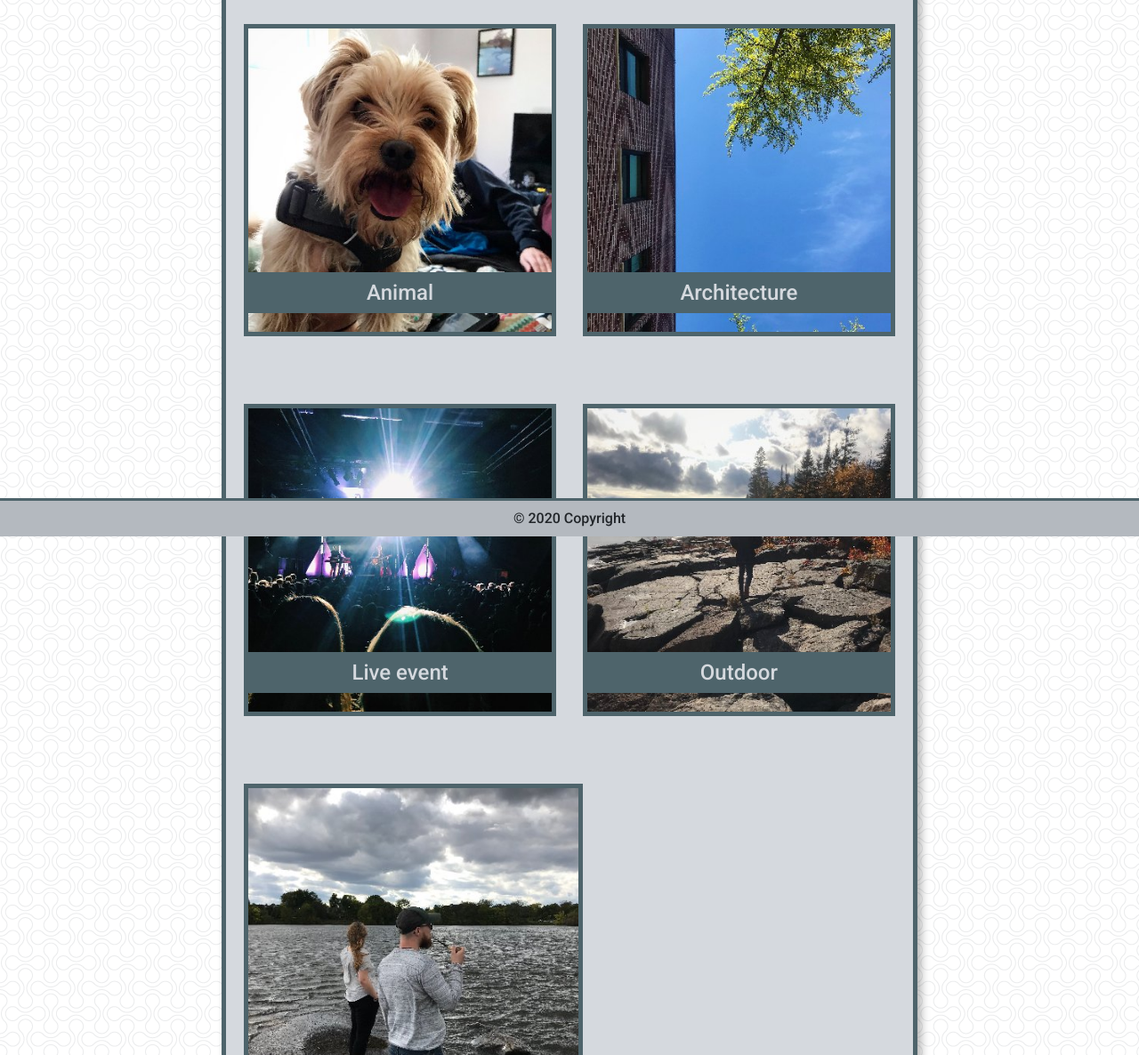
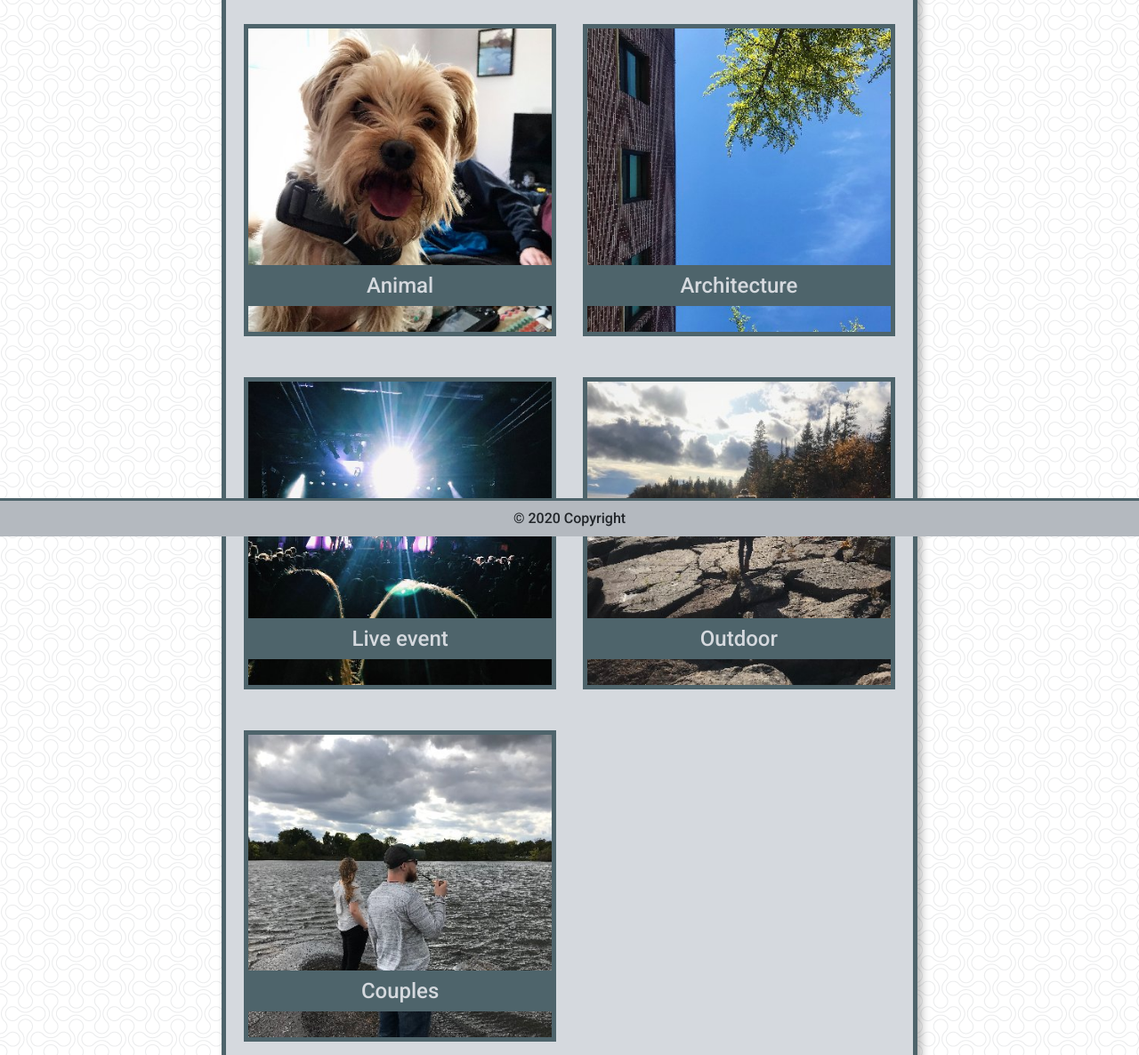
Before and after one commit to theisen92/02-Week-Homework, a plain HTML site: page portfolio.html in a window 1280 px wide. Shown: the part 197-1383 px from the top of the page at 89% size. Drawn offline with nearby package versions, Linux system fonts and the light colour scheme.

Commit message:
debugging the formatting

```diff
--- a/portfolio.html
+++ b/portfolio.html
@@ -51,14 +51,14 @@
                 Portfolio
             </div>
         </div>
-        <div class="row">
-            <div class="col-sm box">
+        <div class="row space-top-port">
+            <div class="col-md">
                 <img class="portImage" src="./images/animal.jpg" alt="Picture of a small dog">
                 <div class="banner">
                     Animal
                 </div>
             </div>
-            <div class="col-sm box">
+            <div class="col-md">
                 <img class="portImage" src="./images/arch.jpg" alt="Picture of building and tree">
                 <div class="banner">
                     Architecture
@@ -66,13 +66,13 @@
             </div>
         </div>
         <div class="row">
-            <div class="col-sm box">
+            <div class="col-md">
                 <img class="portImage" src="./images/live-event.jpg" alt="Picture of a crowd at a live concert">
                 <div class="banner">
                     Live event
                 </div>
             </div>
-            <div class="col-sm box">
+            <div class="col-md">
                 <img class="portImage" src="./images/outdoor.jpg" alt="Picture of guy walking next to a lake">
                 <div class="banner">
                     Outdoor
@@ -80,8 +80,8 @@
             </div>
         </div>
         </div>
-        <div class="row space-bottom">
-            <div class="col-sm-6 box">
+        <div class="row">
+            <div class="col-md-6">
                 <img class="portImage" src="./images/couple.jpg" alt="Picture of a couple standing near a lake on a sand bank">
                 <div class="banner">
                     Couples
--- a/style.css
+++ b/style.css
@@ -3,6 +3,7 @@
 body {
   background-image: url(./images/double-bubble-outline.png);
   background-repeat: repeat;
+  width: 100%;
 }
 
 /* Styling for the Nav bar */
@@ -72,7 +73,7 @@ a:hover {
 
 /* Styling for the About Section */
 
-.space-top {
+.space-top-about {
   margin-top: 16px;
 }
 
@@ -102,15 +103,11 @@ p {
 
 /* Styling for the Portfolio Section */
 
-.box {
-  position: relative;
-  float: left;
-  padding: 0px;
-  margin: 0px 15px;
+.space-top-port {
+  margin-top: 30px;
 }
 
 .portImage {
-  margin-top: 30px;
   width: 100%;
   height: auto;
   border: 5px solid rgb(78, 100, 107);
@@ -118,7 +115,7 @@ p {
 
 .banner {
   position: relative;
-  bottom: 9vh;
+  bottom: 80px;
   width: 100%;
   background-color: rgba(78, 100, 107, 1);
   color: rgb(213, 217, 222);
@@ -127,10 +124,6 @@ p {
   font-family: "Roboto", sans-serif;
   font-weight: 500;
   padding: 5px 0px;
-}
-
-.space-bottom {
-  margin-bottom: 30px;
 }
 
 /* Styling for the Contact Form */
```
Also changed, not shown: index.html (+2 -2 lines).
